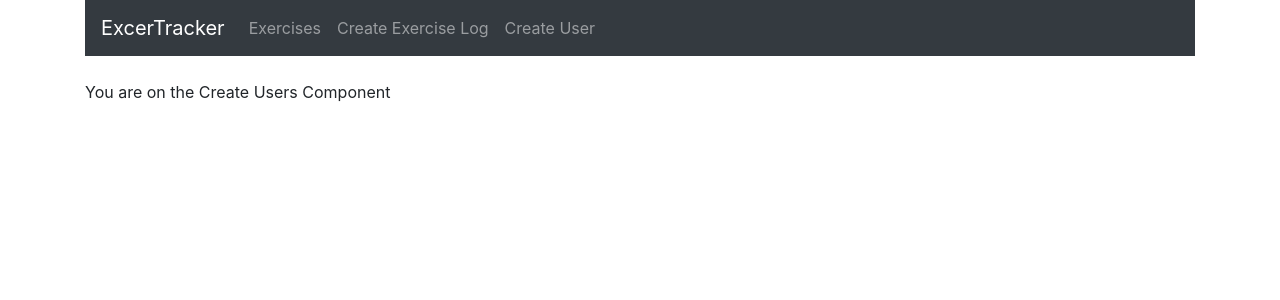
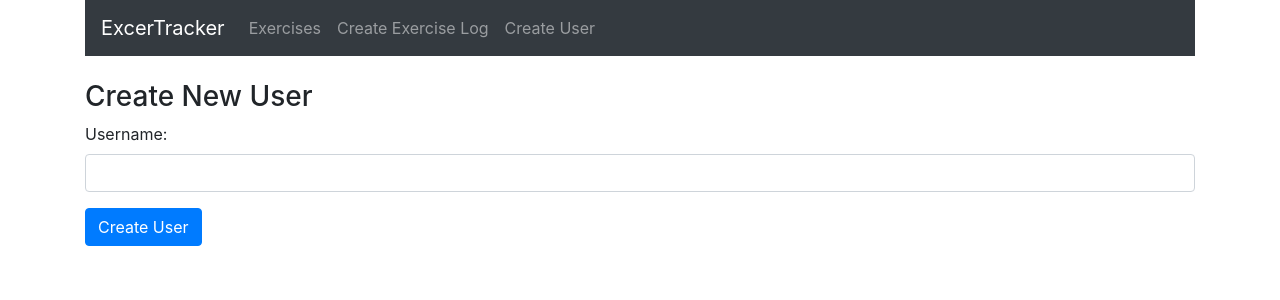
Before and after one commit to lsalazar1/Exercise-App, a React (Create React App) app: page /user in a window 1280 px wide. Shown: the top 300 px of the page. Built offline with nearby package versions, Linux system fonts and the light colour scheme; the HTML template or start-up script is replaced by a standard one.

Commit message:
create-user component tested and completed

```diff
--- a/src/components/create-user.component.js
+++ b/src/components/create-user.component.js
@@ -1,10 +1,55 @@
 import React, { Component } from 'react';
 
 export default class CreateUsers extends Component {
+    constructor(props){
+        super(props);
+
+        this.onChangeUsername = this.onChangeUsername.bind(this);
+        this.onSubmit = this.onSubmit.bind(this);
+
+        this.state = {
+            username: ''
+        }
+    }
+
+    onChangeUsername(e) {
+        this.setState({
+            username: e.target.value
+        });
+    };
+
+    onSubmit(e) {
+        e.preventDefault();
+
+        const user = {
+            username: this.state.username
+        };
+
+        console.log(user);
+
+        this.setState({
+          username: ''
+        });
+    };
+
     render() {
         return(
             <div>
-                <p>You are on the Create Users Component</p>
+                <h3>Create New User</h3>
+                <form onSubmit={this.onSubmit}>
+                    <div className="form-group">
+                        <label>Username: </label>
+                        <input type="text"
+                            required
+                            className="form-control"
+                            value={this.state.username}
+                            onChange={this.onChangeUsername}
+                            />
+                    </div>
+                    <div className="form-group">
+                        <input type="submit" value="Create User" className="btn btn-primary"/>
+                    </div>
+                </form>
             </div>
         )
     }
```
